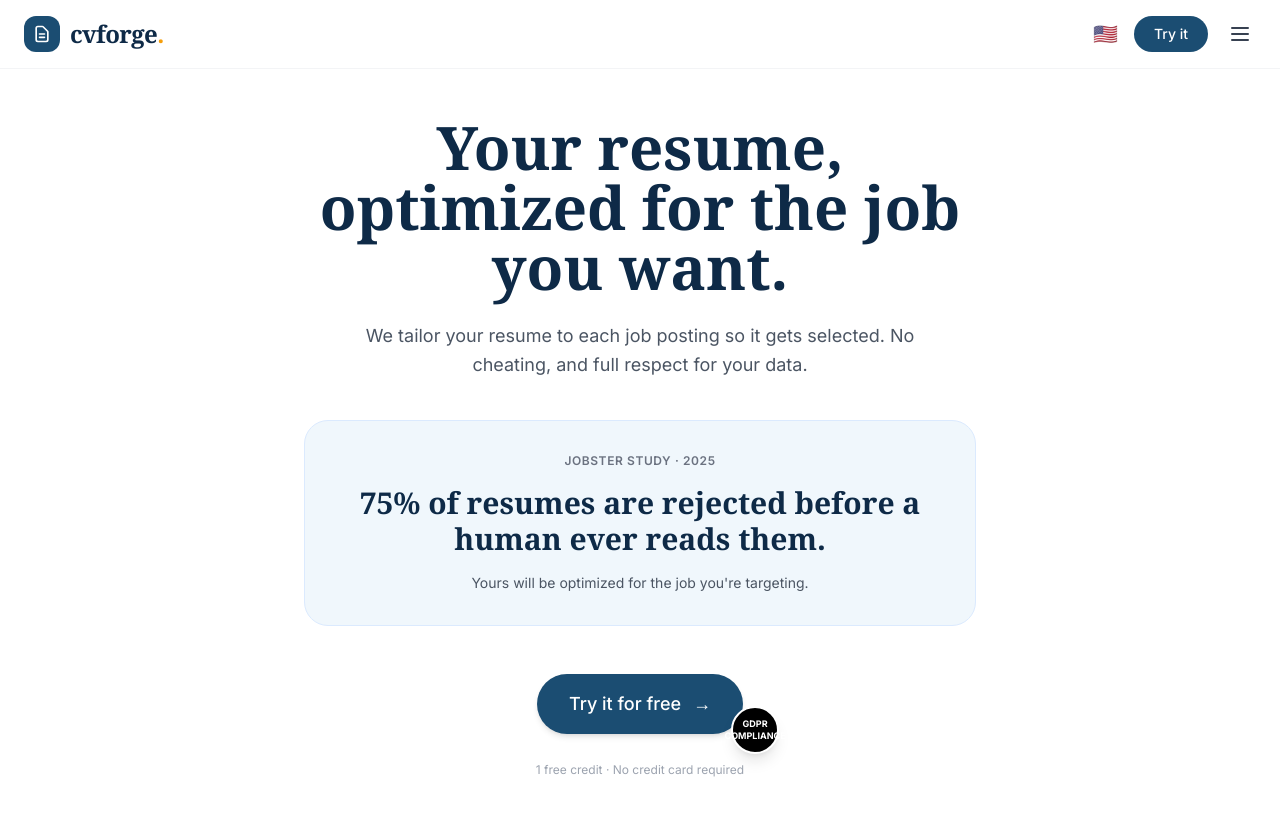
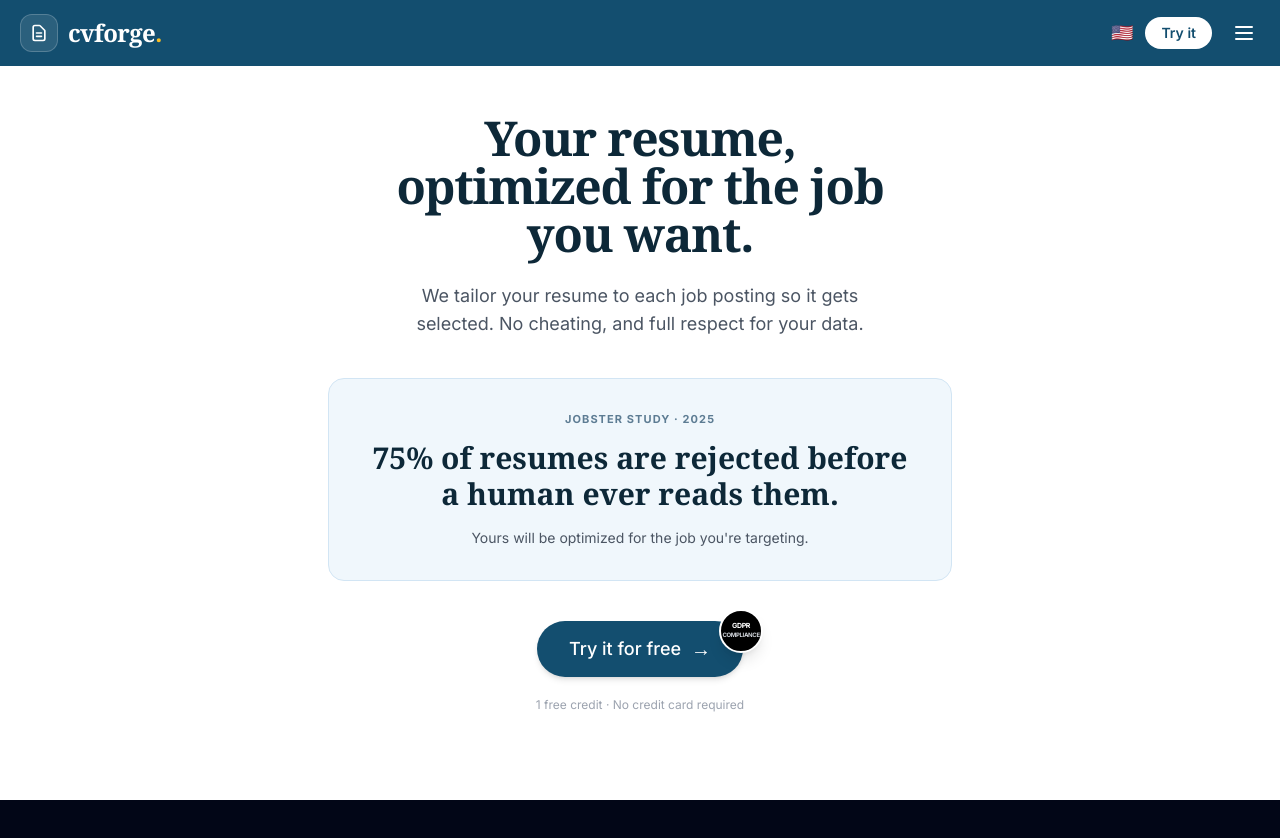
Before and after one commit to cvforgeapp-c/CVForge, a Next.js app: page / in a window 1280 px wide. Shown: the top 838 px of the page. After the commit the page ends 800 px from the top, so only its background shows below. Built offline with nearby package versions, Linux system fonts and the light colour scheme.

Commit message:
style: match reference header color, fonts, buttons, and GDPR badge positioning

```diff
--- a/app/page.tsx
+++ b/app/page.tsx
@@ -1,30 +1,29 @@
 import React from 'react'
-import Image from 'next/image'
 
 export default function Home() {
   return (
-    <main className="min-h-screen bg-white text-[#0e2a47]">
-      {/* Header */}
-      <header className="flex items-center justify-between px-6 py-4 border-b border-gray-100 max-w-7xl mx-auto">
-        {/* Left: Logo with dark blue document icon */}
+    <main className="min-h-screen bg-white text-[#143a52]">
+      {/* Navbar matching reference banner color */}
+      <header className="bg-[#134e6f] text-white px-5 py-3.5 flex items-center justify-between">
+        {/* Left: Logo with white document icon box */}
         <div className="flex items-center gap-2.5">
-          <div className="bg-[#1b4d72] p-2 rounded-xl text-white flex items-center justify-center">
+          <div className="bg-white/10 p-2 rounded-xl text-white border border-white/20 flex items-center justify-center">
             <svg className="w-5 h-5" fill="none" stroke="currentColor" viewBox="0 0 24 24">
               <path strokeLinecap="round" strokeLinejoin="round" strokeWidth="2" d="M9 12h6m-6 4h6m2 5H7a2 2 0 01-2-2V5a2 2 0 012-2h5.586a1 1 0 01.707.293l5.414 5.414a1 1 0 01.293.707V19a2 2 0 01-2 2z" />
             </svg>
           </div>
-          <span className="font-serif font-bold text-2xl tracking-tight text-[#0e2a47]">
-            cvforge<span className="text-amber-500">.</span>
+          <span className="font-serif font-bold text-2xl tracking-tight text-white">
+            cvforge<span className="text-amber-400">.</span>
           </span>
         </div>
 
-        {/* Right Controls: Flag + Try it Button + Menu */}
-        <div className="flex items-center gap-4">
-          <span className="text-xl" aria-label="US Flag">🇺🇸</span>
-          <button className="bg-[#1b4d72] text-white px-5 py-2 rounded-full font-medium text-sm hover:bg-[#153e5c] transition-colors">
+        {/* Right Controls: Flag + White Pill Button + Menu */}
+        <div className="flex items-center gap-3">
+          <span className="text-lg" aria-label="US Flag">🇺🇸</span>
+          <button className="bg-white text-[#134e6f] hover:bg-gray-100 font-semibold text-sm px-4 py-1.5 rounded-full transition-colors">
             Try it
           </button>
-          <button className="text-gray-700 p-1">
+          <button className="text-white p-1 ml-1">
             <svg className="w-6 h-6" fill="none" stroke="currentColor" viewBox="0 0 24 24">
               <path strokeLinecap="round" strokeLinejoin="round" strokeWidth="2" d="M4 6h16M4 12h16M4 18h16" />
             </svg>
@@ -32,21 +31,21 @@ export default function Home() {
         </div>
       </header>
 
-      {/* Hero Section */}
-      <section className="px-6 pt-12 pb-16 max-w-4xl mx-auto text-center">
-        <h1 className="font-serif font-bold text-4xl sm:text-5xl md:text-6xl text-[#0e2a47] leading-tight mb-6">
+      {/* Hero Content */}
+      <section className="px-6 pt-12 pb-16 max-w-2xl mx-auto text-center">
+        <h1 className="font-serif font-black text-4xl sm:text-5xl text-[#0d2838] leading-[1.15] mb-6 tracking-tight">
           Your resume,<br />optimized for the job<br />you want.
         </h1>
-        <p className="text-gray-600 text-lg max-w-xl mx-auto mb-10 leading-relaxed">
+        <p className="text-gray-600 text-base sm:text-lg max-w-lg mx-auto mb-10 leading-relaxed font-normal">
           We tailor your resume to each job posting so it gets selected. No cheating, and full respect for your data.
         </p>
 
-        {/* Jobster Stat Card */}
-        <div className="bg-[#f0f7fc] border border-blue-100 rounded-3xl p-8 mb-12 max-w-2xl mx-auto text-center">
-          <p className="text-xs font-semibold tracking-wider text-gray-500 uppercase mb-4">
+        {/* Jobster Stat Box */}
+        <div className="bg-[#f0f7fc] border border-[#d2e5f4] rounded-2xl p-6 sm:p-8 mb-10 text-center">
+          <p className="text-[11px] font-bold tracking-widest text-[#5d7c93] uppercase mb-3">
             JOBSTER STUDY · 2025
           </p>
-          <h2 className="font-serif font-bold text-2xl sm:text-3xl text-[#0e2a47] leading-snug mb-4">
+          <h2 className="font-serif font-bold text-2xl sm:text-3xl text-[#0d2838] leading-snug mb-4">
             75% of resumes are rejected before a human ever reads them.
           </h2>
           <p className="text-gray-600 text-sm">
@@ -54,20 +53,21 @@ export default function Home() {
           </p>
         </div>
 
-        {/* CTA Button with Cleanly Positioned GDPR Badge */}
+        {/* CTA Container with GDPR Badge Positioned Cleanly Outside Top-Right */}
         <div className="relative inline-block mb-3">
-          <button className="bg-[#1b4d72] hover:bg-[#153e5c] text-white text-lg font-medium px-8 py-4 rounded-full flex items-center gap-3 transition-colors shadow-md">
+          <button className="bg-[#134e6f] hover:bg-[#0f3d57] text-white font-medium text-lg px-8 py-3.5 rounded-full flex items-center gap-2.5 shadow-md transition-all">
             <span>Try it for free</span>
-            <span>&rarr;</span>
+            <span className="text-xl">&rarr;</span>
           </button>
 
-          {/* GDPR Badge positioned to bottom-right without overlapping button text */}
-          <div className="absolute -bottom-2 -right-6 translate-x-1/4 translate-y-1/4 w-12 h-12 bg-black text-white rounded-full flex items-center justify-center p-1 shadow-lg text-[9px] font-bold text-center leading-tight border-2 border-white">
-            GDPR<br />COMPLIANCE
+          {/* GDPR Compliance Seal */}
+          <div className="absolute -top-3 -right-5 w-11 h-11 bg-black text-white rounded-full flex flex-col items-center justify-center border-2 border-white shadow-lg text-[7px] font-bold tracking-tighter uppercase leading-tight text-center">
+            <span>GDPR</span>
+            <span className="text-[6px] text-gray-300">COMPLIANCE</span>
           </div>
         </div>
 
-        <p className="text-xs text-gray-400 mt-4">
+        <p className="text-xs text-gray-400 mt-2 font-normal">
           1 free credit · No credit card required
         </p>
       </section>
```
